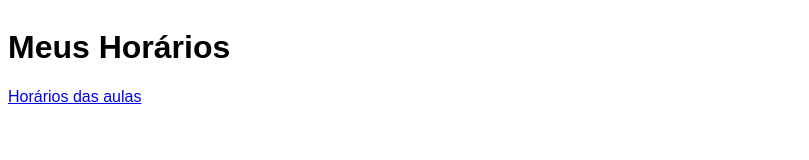
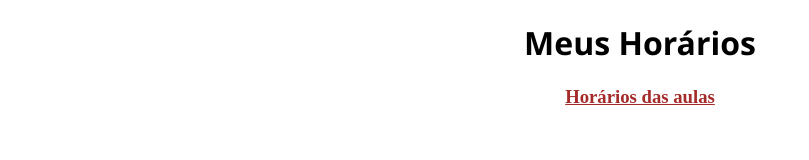
Before and after one commit to tpires1041/horarios-pwa-app, a website: page index.html in a window 1280 px wide. Shown: the whole page, without its empty margins (0-809 px from the left). Drawn offline with Linux system fonts and the light colour scheme; files whose address does not match are found by name.

Commit message:
Estilização
Corrigida a estilização

```diff
--- a/css/style.css
+++ b/css/style.css
@@ -1,24 +1,10 @@
-body {
-    font-family: sans-serif;
+h1{text-align: center;
+    font-family:'Segoe UI', Tahoma, Geneva, Verdana, sans-serif ;}
+    h3{
+        text-align: center;
+
     }
-
-html, fullscreen {
-    display: flex;
-    height: 100%;
-    margin: 0;
-    padding: 0;
-    width: 100%;
-}
-
-.container {
-    margin: auto
-}
-
-title {
-    font-size: 3rem;
-}
-
-
+    a{color: brown;}
 
     table {
         text-align: center;
--- a/index.html
+++ b/index.html
@@ -14,7 +14,7 @@
 <body class="fullscreen">
     <div class="container">
         <h1 class="title">Meus Horários</h1>
-        <a href="/horarios-aula.html">Horários das aulas</a>
+        <h3><a href="/horarios-aula.html">Horários das aulas</a></h3>
     </div>
 </body>
 </html>
```
Lines whose indentation alone changed are shown as unchanged.
